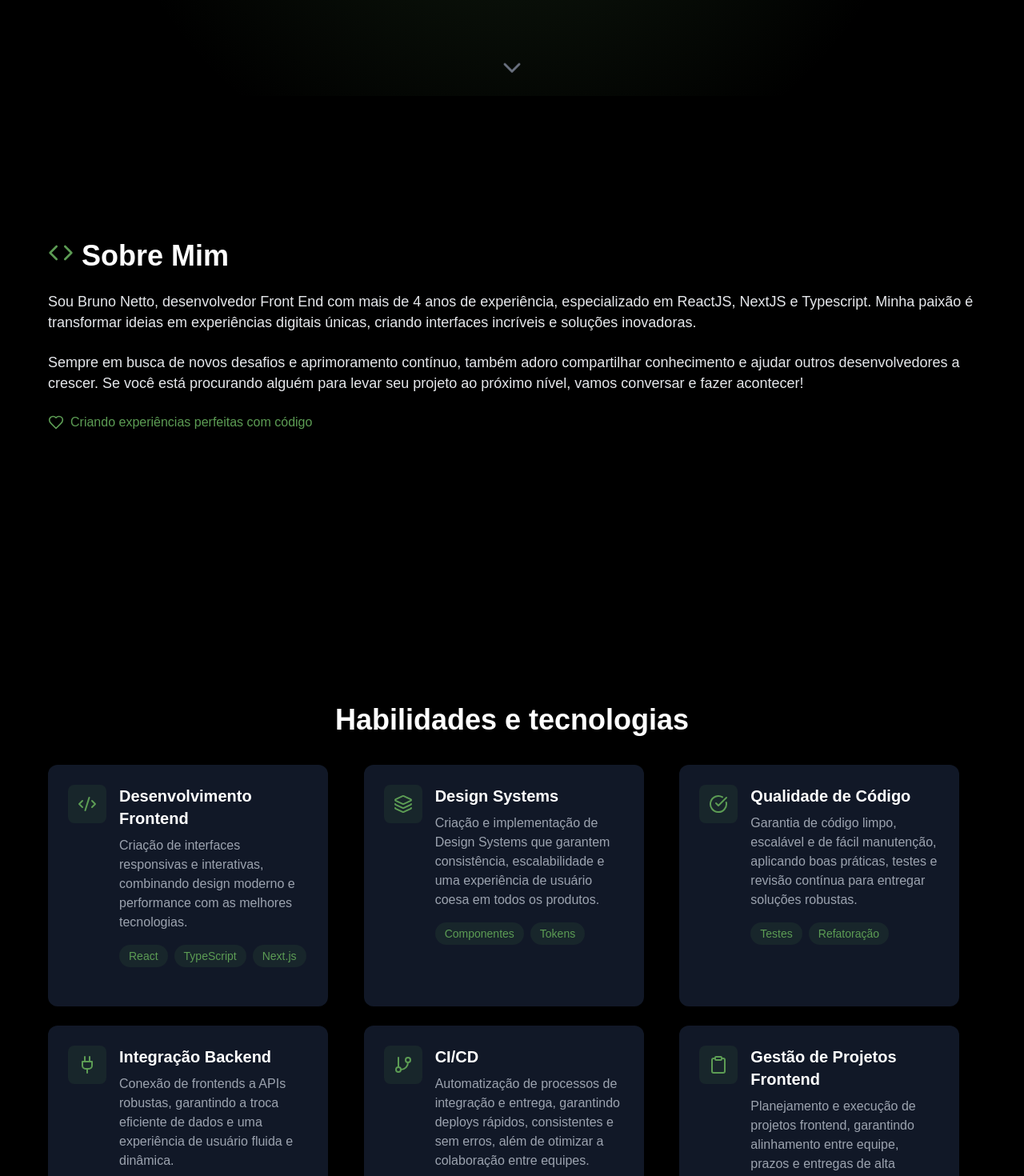
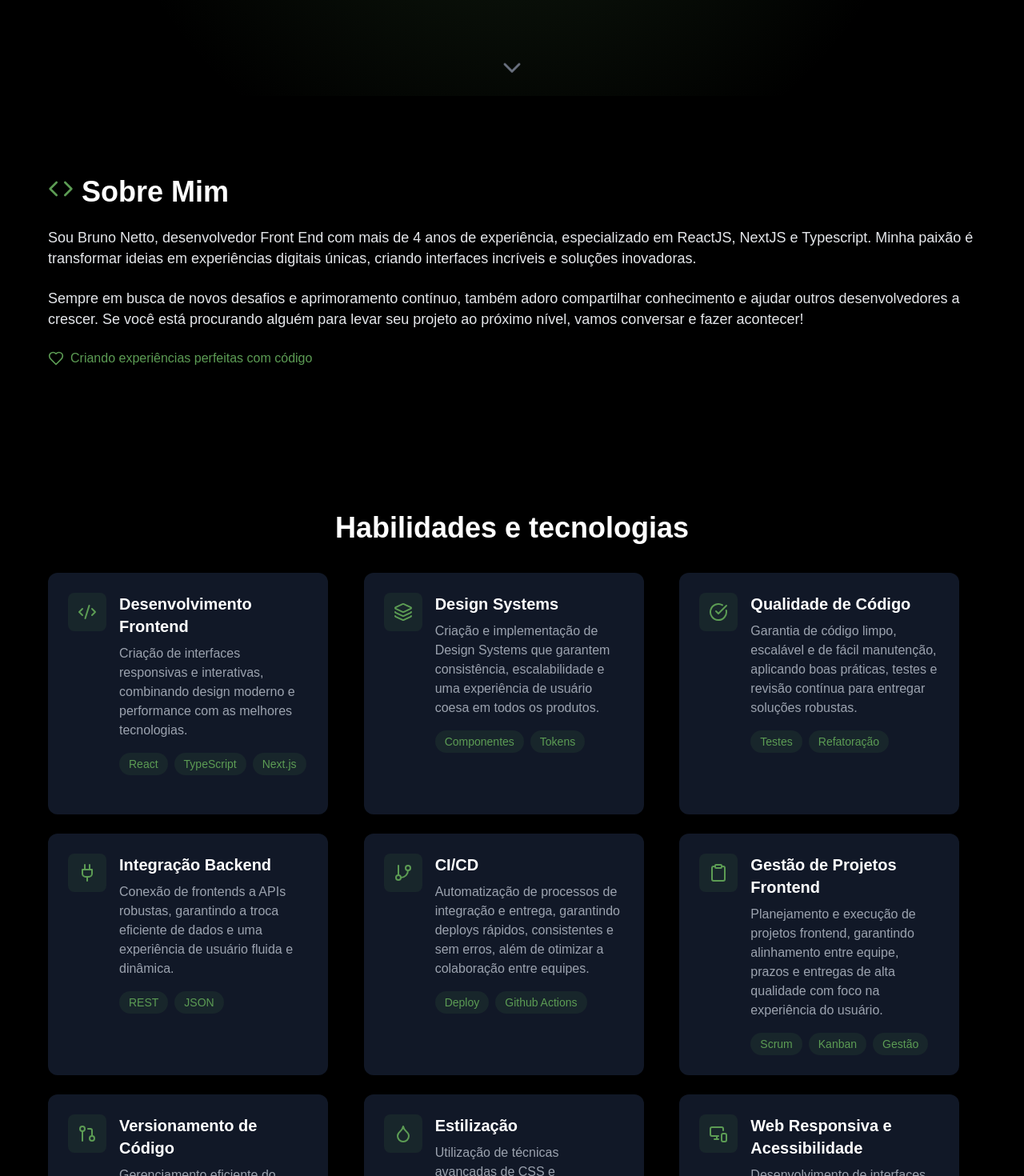
Before and after one commit to nettobruno/portfolio-2025, a Next.js app: page / in a window 1280 px wide. Shown: the part 680-2150 px from the top of the page at 80% size. Built offline with nearby package versions, Linux system fonts and the light colour scheme.

Commit message:
Ajusta padding das seções

```diff
--- a/src/ui/sections/AboutSection/about.style.ts
+++ b/src/ui/sections/AboutSection/about.style.ts
@@ -2,7 +2,7 @@ import styled from "styled-components";
 
 export const About = styled.section`
   background-color: #000;
-  padding: 10rem 0;
+  padding: 5rem 0;
 
   h2 {
     color: white;
--- a/src/ui/sections/FormSection/formSection.style.ts
+++ b/src/ui/sections/FormSection/formSection.style.ts
@@ -3,7 +3,7 @@ import { motion } from "framer-motion";
 
 export const Form = styled.form`
   background-color: #000;
-  padding: 10rem 0;
+  padding: 5rem 0;
 
   form {
     display: flex;
--- a/src/ui/sections/ProjectsSection/projectSection.style.ts
+++ b/src/ui/sections/ProjectsSection/projectSection.style.ts
@@ -2,7 +2,7 @@ import styled from "styled-components";
 
 export const Projects = styled.section`
   background-color: #000;
-  padding: 10rem 0;
+  padding: 5rem 0;
 `;
 
 export const GridProjectsSection = styled.div`
--- a/src/ui/sections/SkillsSection/skills.style.ts
+++ b/src/ui/sections/SkillsSection/skills.style.ts
@@ -2,7 +2,7 @@ import styled from "styled-components";
 
 export const Skills = styled.section`
   background-color: #000;
-  padding: 10rem 0;
+  padding: 5rem 0;
 `;
 
 export const GridSkillsSection = styled.div`
--- a/src/ui/sections/TrustedBySection/trustedBySection.style.ts
+++ b/src/ui/sections/TrustedBySection/trustedBySection.style.ts
@@ -2,7 +2,7 @@ import styled from "styled-components";
 
 export const TrustedBy = styled.section`
   background-color: #000;
-  padding: 2rem 0;
+  padding: 5rem 0;
 
   border-bottom: 1px solid transparent;
   background-image: linear-gradient(
```
